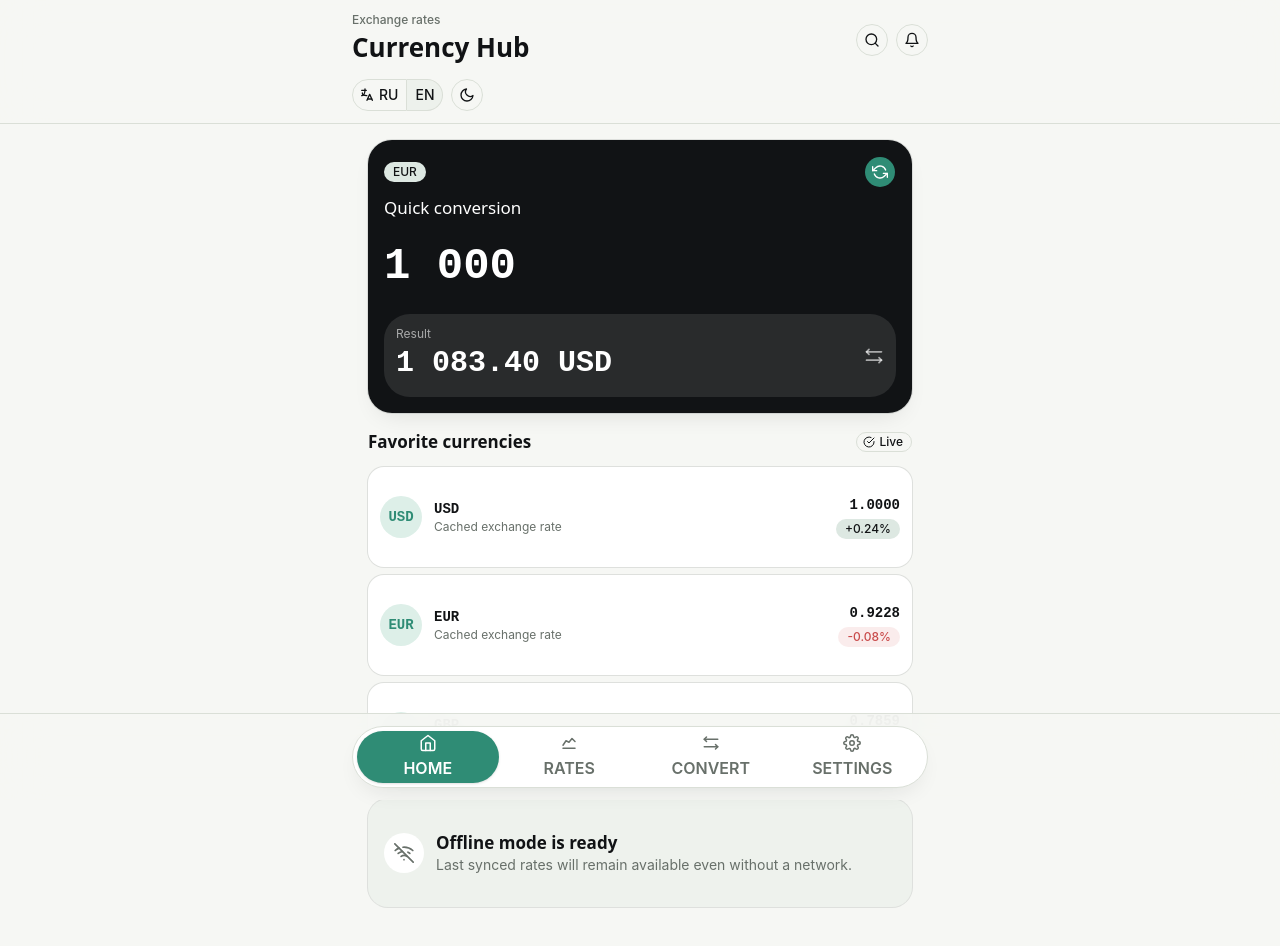
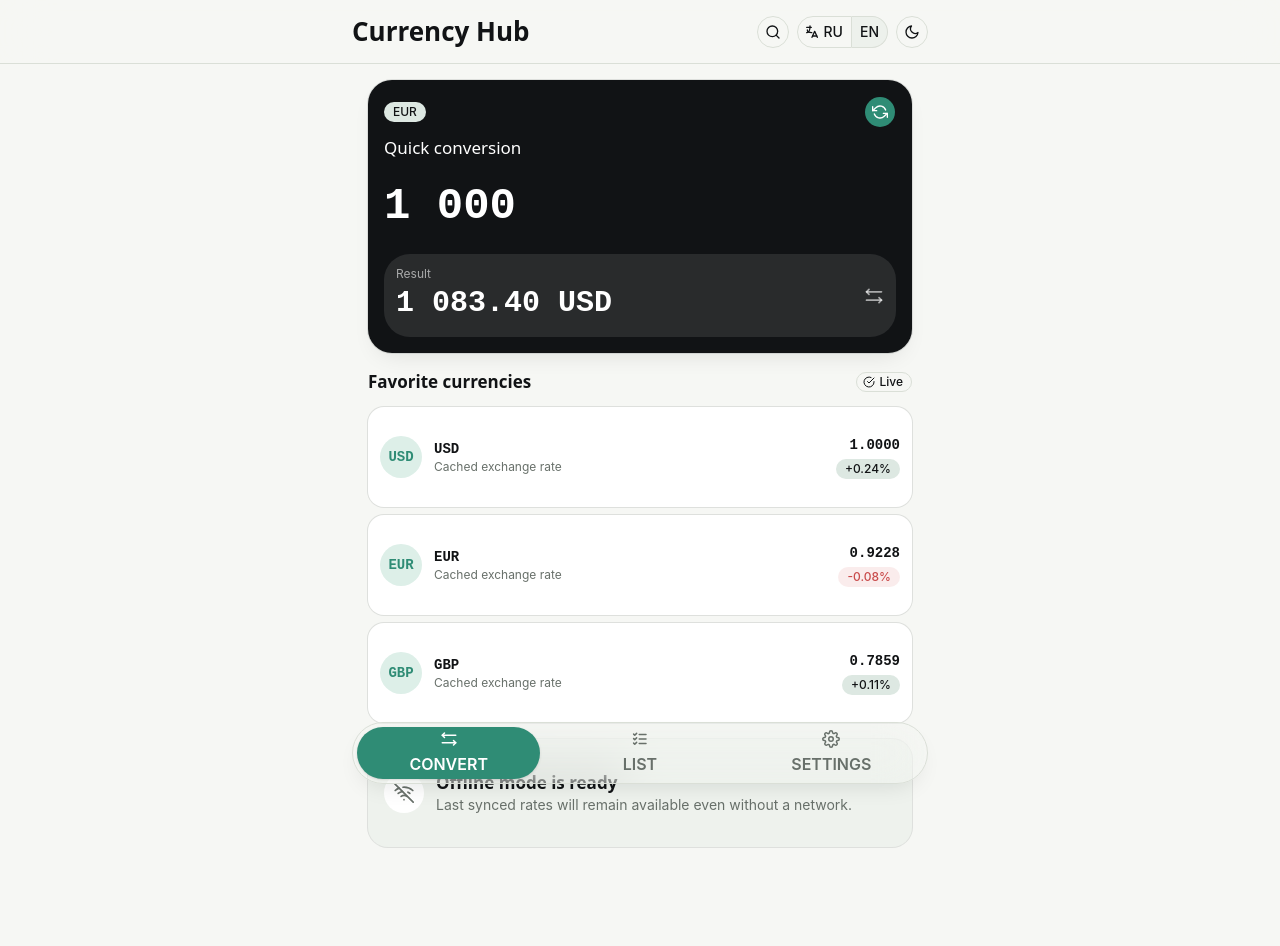
Before and after one commit to vibes-group/currency-hub, a React (Vite) app: page / in a window 1280 px wide. Shown: the top 946 px of the page. Built offline with nearby package versions, Linux system fonts and the light colour scheme.

Commit message:
ui fixed

```diff
--- /dev/null
+++ b/src/entities/currency/index.ts
@@ -0,0 +1,7 @@
+export { CurrencyCard } from './ui/currency-card';
+export {
+  getCurrencyTrend,
+  type Currency,
+  type CurrencyCode,
+  type CurrencyTrend,
+} from './model/currency';
--- /dev/null
+++ b/src/entities/currency/model/currency.ts
@@ -0,0 +1,37 @@
+export type CurrencyCode = string;
+
+export type CurrencyTrend = 'positive' | 'negative' | 'neutral';
+
+export type Currency = {
+  code: CurrencyCode;
+  rate?: number | string;
+  description?: string;
+  trendLabel?: string;
+  trend?: CurrencyTrend;
+};
+
+export function getCurrencyTrend(value: string | number | undefined): CurrencyTrend {
+  if (typeof value === 'number') {
+    if (value > 0) {
+      return 'positive';
+    }
+
+    if (value < 0) {
+      return 'negative';
+    }
+
+    return 'neutral';
+  }
+
+  if (typeof value === 'string') {
+    if (value.trim().startsWith('+')) {
+      return 'positive';
+    }
+
+    if (value.trim().startsWith('-')) {
+      return 'negative';
+    }
+  }
+
+  return 'neutral';
+}
--- /dev/null
+++ b/src/entities/currency/ui/currency-card.tsx
@@ -0,0 +1,63 @@
+import { Badge, Card, CardContent } from '@/shared/ui';
+
+import { getCurrencyTrend, type CurrencyTrend } from '../model/currency';
+
+type CurrencyCardProps = {
+  code: string;
+  description?: string;
+  rate?: number | string;
+  trendLabel?: string;
+  trend?: CurrencyTrend;
+  formatter?: (value: number) => string;
+};
+
+function getTrendVariant(trend: CurrencyTrend) {
+  if (trend === 'negative') {
+    return 'destructive';
+  }
+
+  if (trend === 'positive') {
+    return 'secondary';
+  }
+
+  return 'outline';
+}
+
+export function CurrencyCard({
+  code,
+  description,
+  rate,
+  trend,
+  trendLabel,
+  formatter,
+}: CurrencyCardProps) {
+  const resolvedTrend = trend ?? getCurrencyTrend(trendLabel);
+  const rateLabel =
+    typeof rate === 'number' && formatter ? formatter(rate) : rate;
+
+  return (
+    <Card className="rounded-md">
+      <CardContent className="flex items-center gap-3 p-3">
+        <div className="flex size-(--currency-avatar-size) items-center justify-center rounded-full bg-accent-soft font-data text-sm font-bold text-primary">
+          {code}
+        </div>
+
+        <div className="min-w-0 flex-1">
+          <div className="font-data text-sm font-bold">{code}</div>
+          {description ? (
+            <div className="text-xs text-muted-foreground">{description}</div>
+          ) : null}
+        </div>
+
+        <div className="flex flex-col items-end gap-1">
+          {rateLabel ? (
+            <span className="font-data text-sm font-bold">{rateLabel}</span>
+          ) : null}
+          {trendLabel ? (
+            <Badge variant={getTrendVariant(resolvedTrend)}>{trendLabel}</Badge>
+          ) : null}
+        </div>
+      </CardContent>
+    </Card>
+  );
+}
--- a/src/i18n/messages/en.ts
+++ b/src/i18n/messages/en.ts
@@ -23,9 +23,8 @@ const en: typeof ru = {
       alerts: 'Alerts',
     },
     navigation: {
-      home: 'Home',
-      rates: 'Rates',
       convert: 'Convert',
+      list: 'List',
       settings: 'Settings',
     },
   },
--- a/src/i18n/messages/ru.ts
+++ b/src/i18n/messages/ru.ts
@@ -21,9 +21,8 @@ const ru = {
       alerts: 'Уведомления',
     },
     navigation: {
-      home: 'Главная',
-      rates: 'Курсы',
-      convert: 'Обмен',
+      convert: 'Конв',
+      list: 'Список',
       settings: 'Настройки',
     },
   },
--- a/src/screens/home/ui/home-page.tsx
+++ b/src/screens/home/ui/home-page.tsx
@@ -5,6 +5,7 @@ import {
   WifiOffIcon,
 } from "@/shared/icons";
 
+import { CurrencyCard, getCurrencyTrend } from "@/entities/currency";
 import { useTranslations } from "@/i18n";
 import { AppLayout } from "@/widgets/app-shell";
 import {
@@ -27,8 +28,8 @@ export function HomePage() {
 
   return (
     <AppLayout>
-      <section id="convert" className="flex flex-col gap-3">
-        <Card className="overflow-hidden border-0 bg-surface-inverse text-white shadow-[var(--shadow-converter)] dark:text-text-primary">
+      <section className="flex flex-col gap-3">
+        <Card className="overflow-hidden border-0 bg-surface-inverse text-white shadow-(--shadow-converter) dark:text-text-primary">
           <CardHeader className="gap-2">
             <div className="flex items-center justify-between gap-3">
               <Badge variant="secondary">EUR</Badge>
@@ -72,25 +73,14 @@ export function HomePage() {
 
         <div className="flex flex-col gap-2">
           {currencies.map(([code, value, trend]) => (
-            <Card key={code} className="rounded-md">
-              <CardContent className="flex items-center gap-3 p-3">
-                <div className="flex size-[var(--currency-avatar-size)] items-center justify-center rounded-full bg-accent-soft font-data text-sm font-bold text-primary">
-                  {code}
-                </div>
-                <div className="min-w-0 flex-1">
-                  <div className="font-data text-sm font-bold">{code}</div>
-                  <div className="text-xs text-muted-foreground">
-                    {t("cachedRate")}
-                  </div>
-                </div>
-                <div className="flex flex-col items-end gap-1">
-                  <span className="font-data text-sm font-bold">{value}</span>
-                  <Badge variant={trend.startsWith("+") ? "secondary" : "destructive"}>
-                    {trend}
-                  </Badge>
-                </div>
-              </CardContent>
-            </Card>
+            <CurrencyCard
+              key={code}
+              code={code}
+              description={t("cachedRate")}
+              rate={value}
+              trend={getCurrencyTrend(trend)}
+              trendLabel={trend}
+            />
           ))}
         </div>
       </section>
--- a/src/screens/list/ui/list-page.tsx
+++ b/src/screens/list/ui/list-page.tsx
@@ -1,5 +1,6 @@
 import { useEffect, useMemo, useState } from "react";
 
+import { CurrencyCard } from "@/entities/currency";
 import { useLocale, useTranslations } from "@/i18n";
 import { getLatestRates, type FxapiRatesResponse } from "@/shared/api";
 import { RefreshCcwIcon } from "@/shared/icons";
@@ -126,22 +127,13 @@ export function ListPage() {
       {status.state === "ready" ? (
         <section className="flex flex-col gap-2">
           {rates.map(([code, rate]) => (
-            <Card key={code} className="rounded-md">
-              <CardContent className="flex items-center gap-3 p-3">
-                <div className="flex size-[var(--currency-avatar-size)] items-center justify-center rounded-full bg-accent-soft font-data text-sm font-bold text-primary">
-                  {code}
-                </div>
-                <div className="min-w-0 flex-1">
-                  <div className="font-data text-sm font-bold">{code}</div>
-                  <div className="text-xs text-muted-foreground">
-                    {t("rateLabel", { base: status.data.base, code })}
-                  </div>
-                </div>
-                <span className="font-data text-sm font-bold">
-                  {formatRate(locale, rate)}
-                </span>
-              </CardContent>
-            </Card>
+            <CurrencyCard
+              key={code}
+              code={code}
+              description={t("rateLabel", { base: status.data.base, code })}
+              rate={rate}
+              formatter={(value) => formatRate(locale, value)}
+            />
           ))}
         </section>
       ) : null}
--- a/src/shared/icons/index.ts
+++ b/src/shared/icons/index.ts
@@ -1,20 +1,17 @@
 export {
-  FiBell as BellIcon,
   FiCheck as CheckIcon,
   FiCheckCircle as CheckCircle2Icon,
-  FiHome as HomeIcon,
   FiMoon as MoonIcon,
   FiRefreshCcw as RefreshCcwIcon,
   FiSearch as SearchIcon,
   FiSettings as SettingsIcon,
   FiSun as SunIcon,
   FiWifiOff as WifiOffIcon,
-} from "react-icons/fi";
+} from 'react-icons/fi';
 export {
   TbArrowRight as ArrowRightIcon,
-  TbArrowsLeftRight as ArrowLeftRightIcon,
   TbArrowsLeftRight as ArrowRightLeftIcon,
-  TbChartLine as LineChartIcon,
   TbLanguage as LanguagesIcon,
   TbSettings2 as Settings2Icon,
-} from "react-icons/tb";
+  TbListCheck as ListCheckIcon,
+} from 'react-icons/tb';
--- a/src/widgets/app-shell/ui/app-header.tsx
+++ b/src/widgets/app-shell/ui/app-header.tsx
@@ -1,38 +1,29 @@
-import { LocaleToggle } from "@/features/change-locale";
-import { ThemeToggle } from "@/features/change-theme";
-import { useTranslations } from "@/i18n";
-import { BellIcon, SearchIcon } from "@/shared/icons";
-import { Button } from "@/shared/ui";
+import { LocaleToggle } from '@/features/change-locale';
+import { ThemeToggle } from '@/features/change-theme';
+import { useTranslations } from '@/i18n';
+import { SearchIcon } from '@/shared/icons';
+import { Button } from '@/shared/ui';
 
 export function AppHeader() {
-  const t = useTranslations("AppShell.header");
+  const t = useTranslations('AppShell.header');
 
   return (
     <header className="sticky top-0 z-30 border-b bg-background/92 px-4 pb-3 pt-[max(0.75rem,env(safe-area-inset-top))] backdrop-blur-xl">
       <div className="mx-auto flex w-full max-w-xl flex-col gap-3">
         <div className="flex items-center justify-between gap-3">
           <div className="flex min-w-0 flex-col">
-            <span className="text-xs font-medium text-muted-foreground">
-              {t("eyebrow")}
-            </span>
             <h1 className="truncate font-heading text-title font-bold leading-ui">
               Currency Hub
             </h1>
           </div>
 
-          <div className="flex items-center gap-2">
-            <Button size="icon" variant="outline" aria-label={t("search")}>
+          <div className="flex min-w-0 items-center gap-2 overflow-x-auto">
+            <Button size="icon" variant="outline" aria-label={t('search')}>
               <SearchIcon />
             </Button>
-            <Button size="icon" variant="outline" aria-label={t("alerts")}>
-              <BellIcon />
-            </Button>
+            <LocaleToggle />
+            <ThemeToggle />
           </div>
-        </div>
-
-        <div className="flex min-w-0 items-center gap-2 overflow-x-auto">
-          <LocaleToggle />
-          <ThemeToggle />
         </div>
       </div>
     </header>
--- a/src/widgets/app-shell/ui/bottom-navigation.tsx
+++ b/src/widgets/app-shell/ui/bottom-navigation.tsx
@@ -1,43 +1,45 @@
 import {
-  ArrowLeftRightIcon,
-  HomeIcon,
-  LineChartIcon,
+  ListCheckIcon,
   SettingsIcon,
-} from "@/shared/icons";
+  ArrowRightLeftIcon,
+} from '@/shared/icons';
 
-import { Link, usePathname, useTranslations } from "@/i18n";
-import { cn } from "@/shared/lib/utils";
+import { Link, usePathname, useTranslations } from '@/i18n';
+import { cn } from '@/shared/lib/utils';
 
 const navItems = [
-  { href: "/", labelKey: "home", icon: HomeIcon },
-  { href: "/list", labelKey: "rates", icon: LineChartIcon },
-  { href: "/#convert", labelKey: "convert", icon: ArrowLeftRightIcon },
-  { href: "/#settings", labelKey: "settings", icon: SettingsIcon },
+  { href: '/', labelKey: 'convert', icon: ArrowRightLeftIcon },
+  { href: '/list', labelKey: 'list', icon: ListCheckIcon },
+  { href: '/#settings', labelKey: 'settings', icon: SettingsIcon },
 ] as const;
 
 export function BottomNavigation() {
   const pathname = usePathname();
-  const t = useTranslations("AppShell.navigation");
+  const t = useTranslations('AppShell.navigation');
 
   return (
-    <nav className="fixed inset-x-0 bottom-0 z-40 border-t bg-background/92 px-4 pb-[max(0.75rem,env(safe-area-inset-bottom))] pt-3 backdrop-blur-xl">
-      <div className="mx-auto grid h-[var(--bottom-nav-pill-height)] w-full max-w-xl grid-cols-4 rounded-full border bg-card p-1 shadow-[var(--shadow-floating)]">
+    <nav className="fixed inset-x-0 bottom-0 z-40 px-4 md:pb-4">
+      <div
+        className={cn(
+          'mx-auto h-(--bottom-nav-pill-height) w-full max-w-xl  rounded-full border p-1 shadow-(--shadow-floating) backdrop-blur-xl',
+          `grid grid-cols-${navItems.length} gap-2`,
+        )}
+      >
         {navItems.map(({ href, labelKey, icon: Icon }) => {
-          const isActive =
-            pathname === href || (pathname === "/" && labelKey === "home");
+          const isActive = pathname === href;
 
           return (
             <Link
               key={labelKey}
               href={href}
               className={cn(
-                "flex min-w-0 flex-col items-center justify-center gap-1 rounded-full px-1 text-[var(--font-size-tab)] font-semibold uppercase tracking-normal text-muted-foreground transition-colors",
-                "focus-visible:outline-none focus-visible:ring-2 focus-visible:ring-ring focus-visible:ring-offset-2 focus-visible:ring-offset-background",
-                isActive && "bg-primary text-primary-foreground shadow-sm",
+                'flex min-w-0 flex-col items-center justify-center gap-1 rounded-full px-1 text-[var(--font-size-tab)] font-semibold uppercase tracking-normal text-muted-foreground transition-colors ',
+                'focus-visible:outline-none focus-visible:ring-2 focus-visible:ring-ring focus-visible:ring-offset-2 focus-visible:ring-offset-background',
+                isActive && 'bg-primary text-primary-foreground shadow-sm',
               )}
-              aria-current={isActive ? "page" : undefined}
+              aria-current={isActive ? 'page' : undefined}
             >
-              <Icon className="size-[var(--bottom-tab-icon-size)]" />
+              <Icon className="size-(--bottom-tab-icon-size)" />
               <span className="truncate">{t(labelKey)}</span>
             </Link>
           );
--- a/vite.config.ts
+++ b/vite.config.ts
@@ -10,4 +10,7 @@ export default defineConfig({
       '@': path.resolve(__dirname, './src'),
     },
   },
+  server: {
+    host: true,
+  },
 });
```
